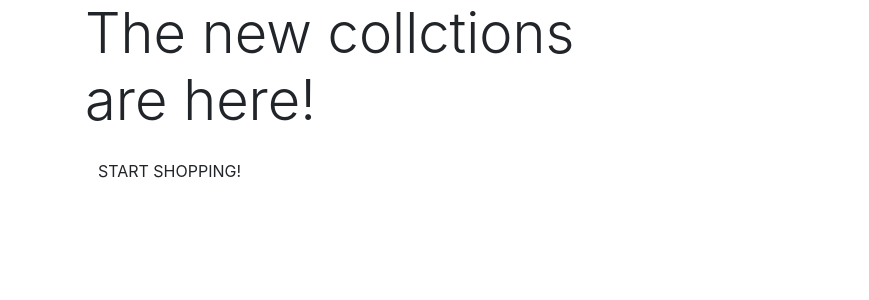
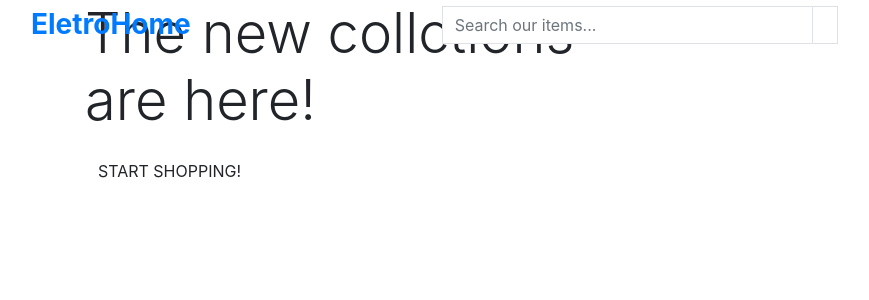
Before and after one commit to LuccaBBombo/ecommerce_app, a Django app: page / in a window 1280 px wide. Shown: the top 300 px of the page, without its empty margins (0-869 px from the left). Run offline with Django 3.2, Linux system fonts and the light colour scheme; some libraries are stand-ins or nearby versions.

Commit message:
Started added content to the base.html page

```diff
--- a/templates/base.html
+++ b/templates/base.html
@@ -32,7 +32,34 @@
     <title>EletroHome</title>
   </head>
   <body>
-    <header class="container-fluid fixed-top"></header>
+    <header class="container-fluid fixed-top">
+        <div class="row">
+            <div class="col-12 col-lg-4 my-auto py-1 py-lg-0 text-center text-lg-left">
+                <a href="{% url 'home' %}" class="nav-link logo-ink"><h3 class="logo-font my-0"><strong>EletroHome</strong></h3></a>
+            </div>
+            <div class="col-12 col-lg-4 my-auto py-1 py-lg-0">
+                <form method="GET" action="">
+                    <div class="input-group w-100">
+                        <input class="form-control border rounded-0" type="text" name="query" placeholder="Search our items...">
+                        <div class="input-group-append">
+                            <button class="form=control btn border rounded-0" type="submit">
+                                <span class="icon">
+                                    <i class="fas fa-search"></i>
+                                </span>
+                            </button>
+                        </div>
+                    </div>
+                </form>
+            </div>
+            <div class="col-12 col-lg-4 my-auto py-1 py-lg-0">
+                <ul class="list-inline list-unstyled text-center text-lg-right">
+                    <li class="list-inline-item dropdown"></li>
+                    <li class="list-inline-item"></li>
+                </ul>
+            </div>
+        </div>
+    </header>
+
     {% if messages %}
         <div class="messages-container"></div>
     {% endif %}
```
